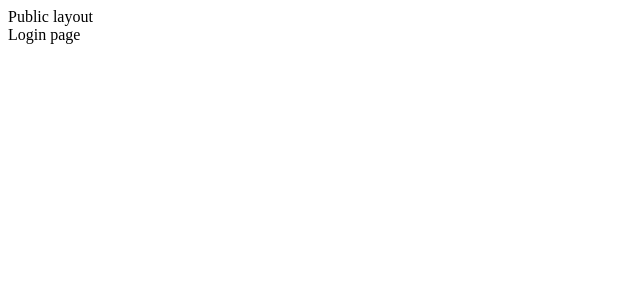
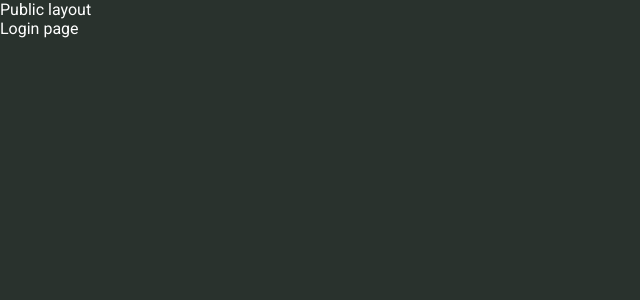
Before and after one commit to JosePedroSilva/markdown-notes-fe, a React (Vite) app: page /login in a window 1280 px wide. Shown: the top 300 px of the page, without its empty margins (0-640 px from the left). Built offline with nearby package versions, Linux system fonts and the light colour scheme.

Commit message:
Add global styles and import in main entry point

```diff
--- a/src/main.tsx
+++ b/src/main.tsx
@@ -1,6 +1,9 @@
 import { StrictMode } from 'react'
 import { createRoot } from 'react-dom/client'
 import { RouterProvider } from 'react-router-dom'
+
+import './styles/GlobalStyles.css'
+
 import router from './router.tsx'
 
 createRoot(document.getElementById('root')!).render(
--- /dev/null
+++ b/src/styles/GlobalStyles.css
@@ -0,0 +1,101 @@
+@import url('https://fonts.googleapis.com/css2?family=Roboto:wght@400;700&display=swap');
+@import url('https://fonts.googleapis.com/css2?family=Fira+Code:wght@300;400;500;600;700&display=swap');
+
+/* Variable CSS declarations */
+:root {
+  --base-font: 'Roboto', sans-serif;
+  --code-font: 'Fira Code', monospace;
+
+  /* Colors */
+  --color-green-100: #123524;
+  --color-green-200: #2A4939;
+  --color-green-300: #425D4E;
+  --color-green-400: #5B7365;
+  --color-green-500: #75897D;
+  --color-green-600: #8F9F96;
+
+  --color-dark-100: #121212;
+  --color-dark-200: #282828;
+  --color-dark-300: #3F3F3F;
+  --color-dark-400: #575757;
+  --color-dark-500: #575757;
+  --color-dark-600: #8B8B8B;
+
+  --color-variant-100: #141D18;
+  --color-variant-200: #29322D;
+  --color-variant-300: #404844;
+  --color-variant-400: #58605B;
+  --color-variant-500: #727874;
+  --color-variant-600: #8C928F;
+
+  --color-font-base: #FFFFFF;
+
+  /* font sizes */
+  --font-size-xs: 0.75rem;
+  --font-size-sm: 0.875rem;
+  --font-size-md: 1rem;
+  --font-size-lg: 1.125rem;
+  --font-size-xl: 1.25rem;
+  --font-size-2xl: 1.5rem;
+
+  /* spacing */
+  --spacing-1: 5px;
+  --spacing-2: 10px;
+  --spacing-3: 15px;
+  --spacing-4: 20px;
+  --spacing-5: 25px;
+  --spacing-6: 30px;
+  --spacing-7: 35px;
+  --spacing-8: 40px;
+  --spacing-9: 45px;
+  --spacing-10: 50px;
+
+  /* border radius */
+  --border-radius-sm: 5px;
+  --border-radius-md: 10px;
+  --border-radius-lg: 15px;
+}
+
+/* Reset */
+*,
+*::before,
+*::after {
+  margin: 0;
+  padding: 0;
+  box-sizing: border-box;
+}
+
+html{
+    font-family: var(--base-font);
+    background-color: var(--color-variant-200);
+    min-height: 100vh;
+    color: var(--color-font-base);
+}
+
+body {
+    overscroll-behavior: none;
+  }
+
+a {
+text-decoration: none;
+}
+
+ul,
+li {
+list-style: none;
+}
+
+p,
+li,
+a {
+  font-size: var(--font-size-md);
+}
+
+a{
+  text-decoration: none;
+  display: block;
+}
+
+a:hover{
+  text-decoration: underline;
+}
```
